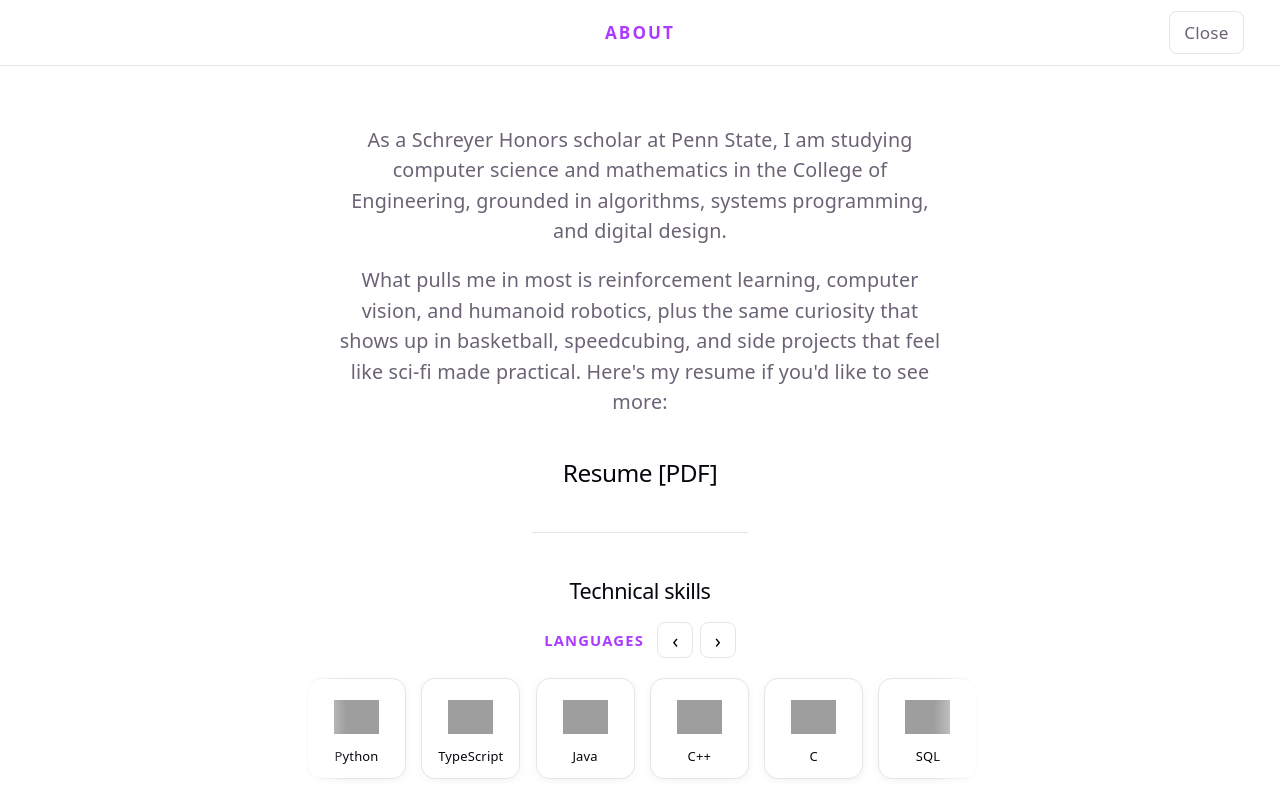
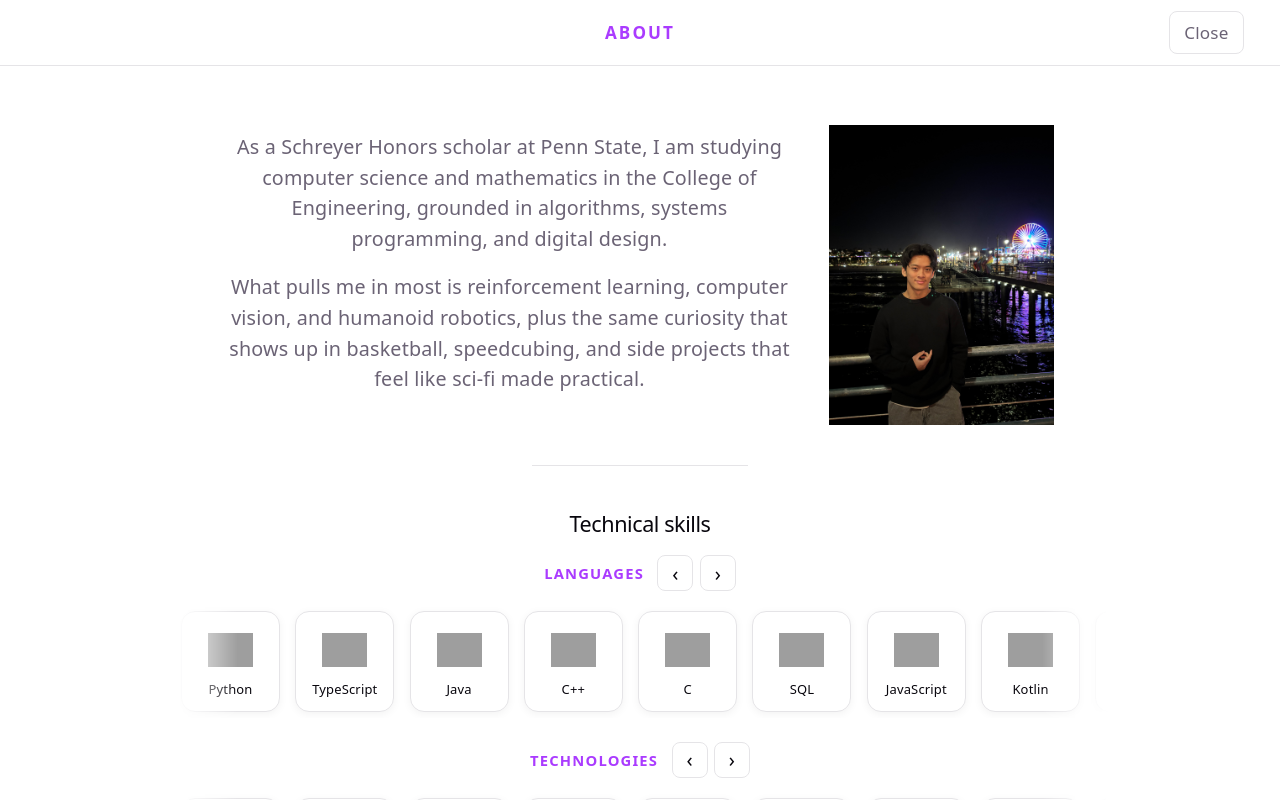
Before and after one commit to CruidGals/personal-website-v2, a React (Vite) app: page / in a window 1280 px wide. Both pictures are taken after a click on the button "About". Built offline with nearby package versions, Linux system fonts and the light colour scheme; grey boxes are pictures that could not be loaded.

Commit message:
Add picture into about content

```diff
--- a/src/components/about/AboutContent.css
+++ b/src/components/about/AboutContent.css
@@ -1,11 +1,53 @@
 .about-content {
-  --about-max: 38rem;
+  --about-max: 52rem;
   max-width: var(--about-max);
   margin: 0 auto;
   padding: clamp(0.5rem, 2vw, 1.25rem) 0 clamp(2rem, 5vw, 3rem);
   text-align: center;
   color: var(--text);
   line-height: 1.55;
+}
+
+.about-intro-row {
+  display: grid;
+  grid-template-columns: minmax(0, 1fr) minmax(9.5rem, 12.5rem);
+  gap: clamp(1.25rem, 3vw, 2rem);
+  align-items: center;
+  margin: 0 auto 0.5rem;
+  max-width: 46rem;
+}
+
+.about-intro-copy {
+  display: flex;
+  flex-direction: column;
+  justify-content: center;
+  align-items: center;
+  min-width: 0;
+  text-align: center;
+}
+
+.about-photo {
+  margin: 0;
+  flex-shrink: 0;
+}
+
+.about-photo img {
+  display: block;
+  width: 100%;
+  height: auto;
+}
+
+@media (max-width: 540px) {
+  .about-intro-row {
+    grid-template-columns: 1fr;
+    max-width: 34rem;
+    text-align: center;
+  }
+
+  .about-photo {
+    justify-self: center;
+    width: min(11rem, 70%);
+  }
 }
 
 .about-section-title {
@@ -18,8 +60,8 @@
 }
 
 .about-intro {
-  margin: 0 auto 2rem;
-  max-width: 34rem;
+  margin: 0 0 1.25rem;
+  max-width: none;
 }
 
 .about-intro p {
--- a/src/components/about/AboutContent.tsx
+++ b/src/components/about/AboutContent.tsx
@@ -1,8 +1,7 @@
+import aboutPhoto from '../../assets/about/about.jpg'
 import {
   ABOUT_CROSS_LINKS,
   ABOUT_INTRO,
-  ABOUT_RESUME_HREF,
-  ABOUT_RESUME_LABEL,
 } from '../../data/about'
 import {
   LANGUAGE_CAROUSEL_SKILLS,
@@ -22,17 +21,26 @@ type AboutContentProps = {
 export function AboutContent({ onNavigateToSection }: AboutContentProps) {
   return (
     <article className="about-content">
-      <div className="about-intro">
-        {ABOUT_INTRO.map((sentence) => (
-          <p key={sentence}>{sentence}</p>
-        ))}
+      <div className="about-intro-row">
+        <div className="about-intro-copy">
+          <div className="about-intro">
+            {ABOUT_INTRO.map((sentence) => (
+              <p key={sentence}>{sentence}</p>
+            ))}
+          </div>
+        </div>
+
+        <figure className="about-photo">
+          <img
+            src={aboutPhoto}
+            alt="Kyle Chiem standing on a pier at night with a lit Ferris wheel in the background"
+            width={320}
+            height={427}
+            loading="lazy"
+            decoding="async"
+          />
+        </figure>
       </div>
-
-      <p className="about-resume">
-        <a className="about-resume-link" href={ABOUT_RESUME_HREF}>
-          {ABOUT_RESUME_LABEL}
-        </a>
-      </p>
 
       <hr className="about-divider" aria-hidden="true" />
 
--- a/src/data/about.ts
+++ b/src/data/about.ts
@@ -14,12 +14,8 @@ export type SkillGroup = {
 /** Two-sentence opener — education & interests (not work history). */
 export const ABOUT_INTRO = [
   'As a Schreyer Honors scholar at Penn State, I am studying computer science and mathematics in the College of Engineering, grounded in algorithms, systems programming, and digital design.',
-  'What pulls me in most is reinforcement learning, computer vision, and humanoid robotics, plus the same curiosity that shows up in basketball, speedcubing, and side projects that feel like sci‑fi made practical. Here\'s my resume if you\'d like to see more:',
+  'What pulls me in most is reinforcement learning, computer vision, and humanoid robotics, plus the same curiosity that shows up in basketball, speedcubing, and side projects that feel like sci‑fi made practical.',
 ] as const
-
-export const ABOUT_RESUME_LABEL = 'Resume [PDF]'
-
-export const ABOUT_RESUME_HREF = '/kylechiem_4_9_2026_2028.pdf'
 
 export const ABOUT_SKILL_GROUPS: readonly SkillGroup[] = [
   {
```
Also changed, not shown: src/assets/about/about.jpg (added).
